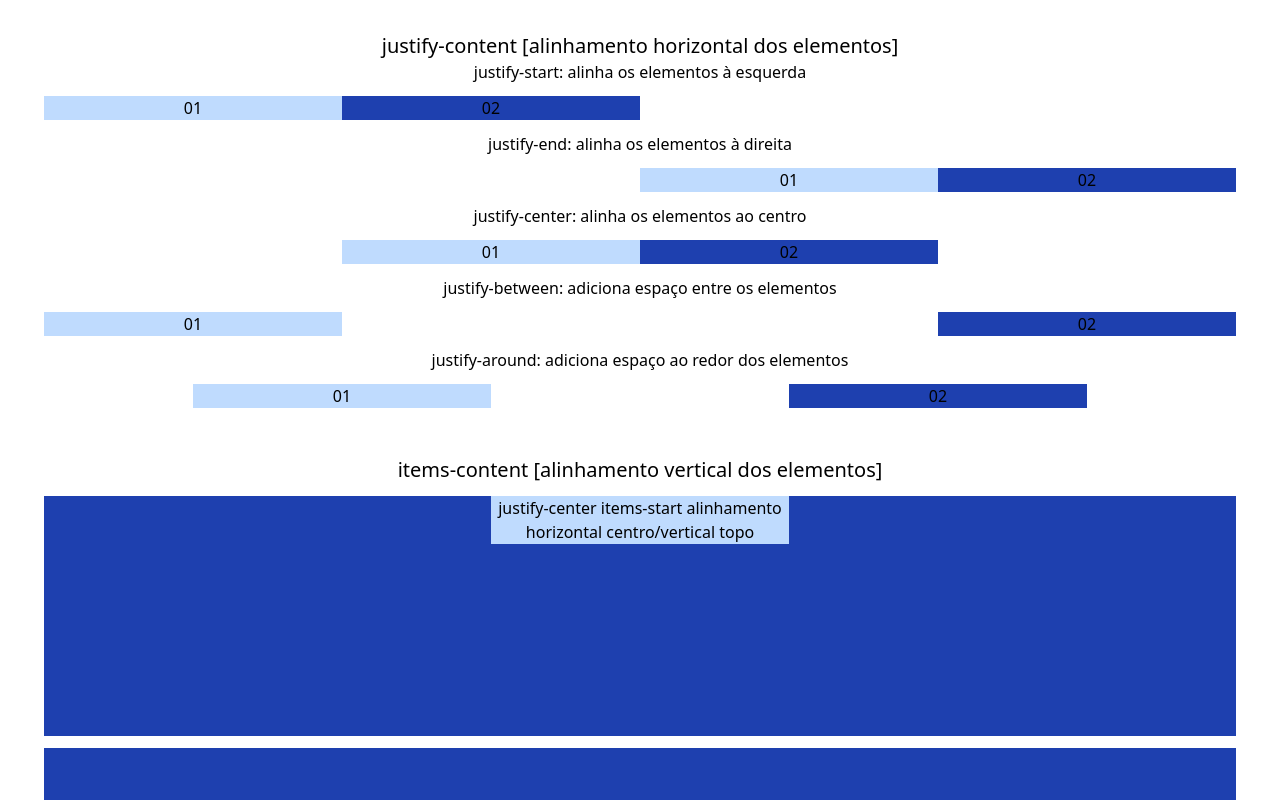
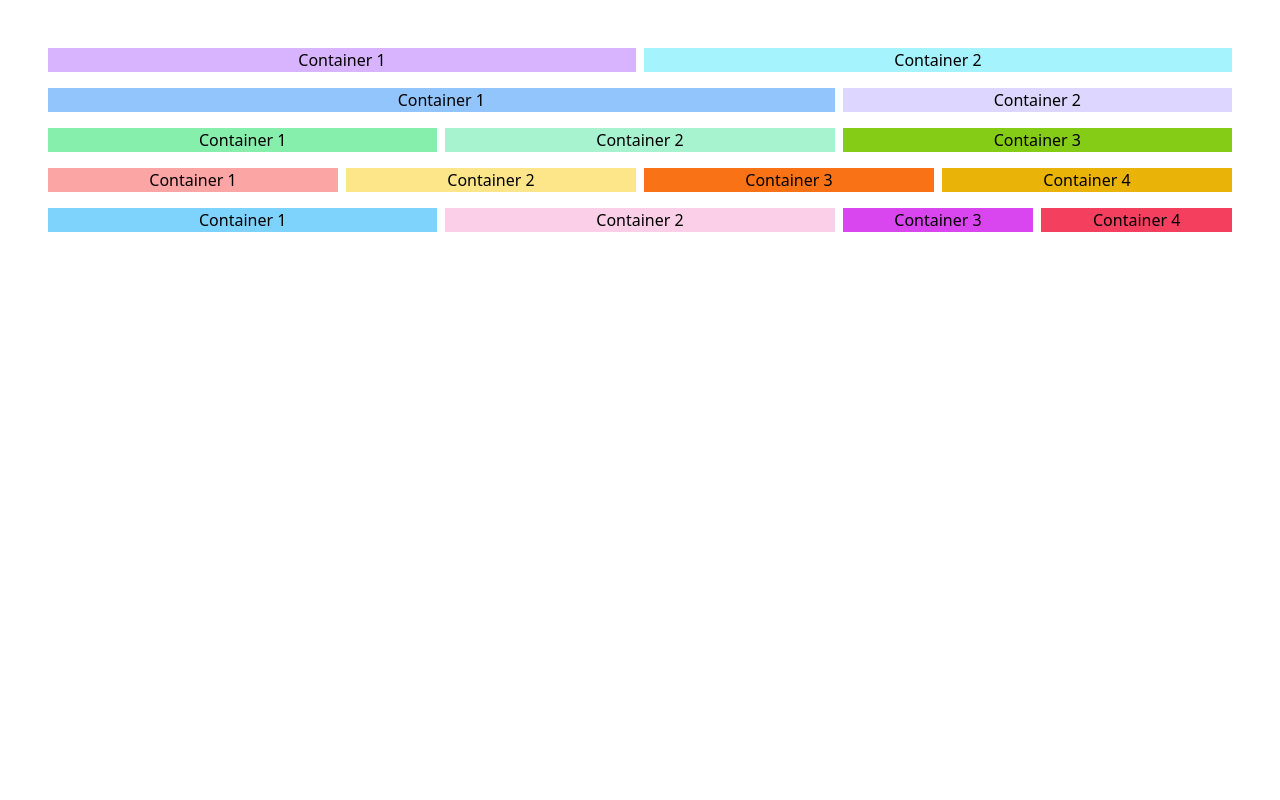
Before and after one commit to carolinebraz/my-blog-app, a React (Vite) app: page / in a window 1280 px wide. Shown: the top 800 px of the page. Built offline with nearby package versions, Linux system fonts and the light colour scheme.

Commit message:
Aplica o conceito de Grid

```diff
--- a/src/pages/home/Home.tsx
+++ b/src/pages/home/Home.tsx
@@ -2,45 +2,77 @@ function Home() {
     return (
         <>
             <div>
-                <h3 className='text-xl'>justify-content [alinhamento horizontal dos elementos]</h3>
-                <h5>justify-start: alinha os elementos à esquerda</h5>
-                <div className="flex flex-row  justify-start m-3">
-                    <div className='basis-1/4 bg-blue-200'>01</div>
-                    <div className='basis-1/4 bg-blue-800'>02</div>
+
+                <div className='grid grid-cols-12 gap-2 m-4'>
+                    <div className='col-span-6 bg-purple-300'>
+                        Container 1
+                    </div>
+
+                    <div className='col-span-6 bg-cyan-200'>
+                        Container 2
+                    </div>
                 </div>
-                <h5>justify-end: alinha os elementos à direita</h5>
-                <div className="flex flex-row  justify-end m-3">
-                    <div className='basis-1/4 bg-blue-200'>01</div>
-                    <div className='basis-1/4 bg-blue-800'>02</div>
+
+                <div className='grid grid-cols-12 gap-2 m-4'>
+                    <div className='col-span-8 bg-blue-300'>
+                        Container 1
+                    </div>
+
+                    <div className='col-span-4 bg-violet-200'>
+                        Container 2
+                    </div>
                 </div>
-                <h5>justify-center: alinha os elementos ao centro</h5>
-                <div className="flex flex-row  justify-center m-3">
-                    <div className='basis-1/4 bg-blue-200'>01</div>
-                    <div className='basis-1/4 bg-blue-800'>02</div>
+
+                <div className='grid grid-cols-12 gap-2 m-4'>
+                    <div className='col-span-4 bg-green-300'>
+                        Container 1
+                    </div>
+
+                    <div className='col-span-4 bg-emerald-200'>
+                        Container 2
+                    </div>
+
+                    <div className='col-span-4 bg-lime-500'>
+                        Container 3
+                    </div>
                 </div>
-                <h5>justify-between: adiciona espaço entre os elementos</h5>
-                <div className="flex flex-row  justify-between m-3">
-                    <div className='basis-1/4 bg-blue-200'>01</div>
-                    <div className='basis-1/4 bg-blue-800'>02</div>
+
+                <div className='grid grid-cols-12 gap-2 m-4'>
+                    <div className='col-span-3 bg-red-300'>
+                        Container 1
+                    </div>
+
+                    <div className='col-span-3 bg-amber-200'>
+                        Container 2
+                    </div>
+
+                    <div className='col-span-3 bg-orange-500'>
+                        Container 3
+                    </div>
+
+                    <div className='col-span-3 bg-yellow-500'>
+                        Container 4
+                    </div>
                 </div>
-                <h5>justify-around: adiciona espaço ao redor dos elementos</h5>
-                <div className="flex flex-row  justify-around m-3">
-                    <div className='basis-1/4 bg-blue-200'>01</div>
-                    <div className='basis-1/4 bg-blue-800'>02</div>
+
+                <div className='grid grid-cols-12 gap-2 m-4'>
+                    <div className='col-span-4 bg-sky-300'>
+                        Container 1
+                    </div>
+
+                    <div className='col-span-4 bg-pink-200'>
+                        Container 2
+                    </div>
+
+                    <div className='col-span-2 bg-fuchsia-500'>
+                        Container 3
+                    </div>
+
+                    <div className='col-span-2 bg-rose-500'>
+                        Container 4
+                    </div>
                 </div>
-            </div>
 
-            <div className='mt-12'>
-                <h3 className='text-xl'>items-content [alinhamento vertical dos elementos]</h3>
-                <div className='w-auto h-60 bg-blue-800 flex justify-center items-start m-3'>
-                    <div className='basis-1/4 bg-blue-200'>justify-center items-start alinhamento horizontal centro/vertical topo</div>
-                </div>
-                <div className='w-auto h-60 bg-blue-800 flex  justify-center items-center m-3'>
-                    <div className='basis-1/4 bg-blue-200'>justify-center items-start alinhamento horizontal centro/vertical centro</div>
-                </div>
-                <div className='w-auto h-60 bg-blue-800 flex  justify-center items-end m-3'>
-                    <div className='basis-1/4 bg-blue-200'>justify-center items-start alinhamento horizontal centro/vertical base</div>
-                </div>
             </div>
         </>
     );
```
